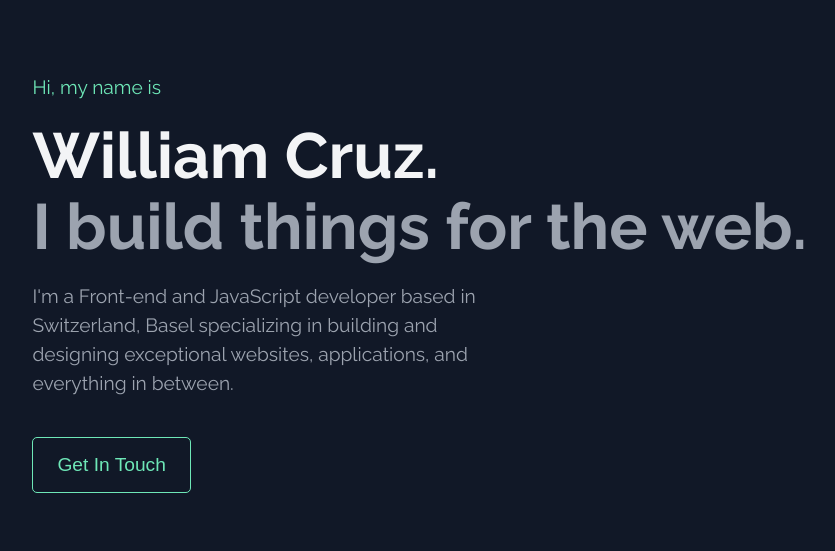
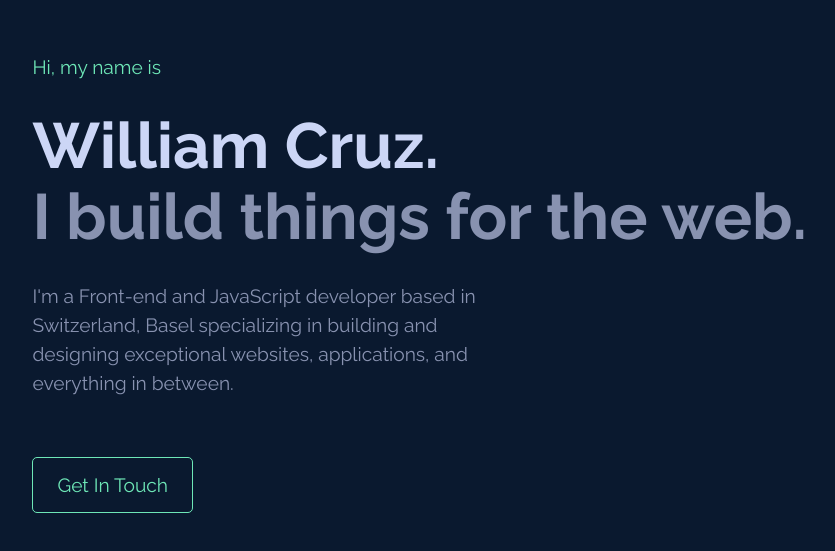
Before and after one commit to cruzentwickler/myportfolio, a Next.js app: page / in a window 1280 px wide. Shown: the part 117-668 px from the top of the page, without its empty margins (118-953 px from the left). Built offline with nearby package versions, Linux system fonts and the light colour scheme.

Commit message:
Cleaning the css colors variables

```diff
--- a/components/homePage/Hero.js
+++ b/components/homePage/Hero.js
@@ -27,16 +27,16 @@ const Hero = () => {
     <StyledHeroSection>
       <Container>
         <Paragraph color="primary">{greeting}</Paragraph>
-        <Spacer size={20} />
-        <Heading level={1} color="var(--color-white)" className="hero-heading">
+        <Spacer size={30} />
+        <Heading level={1} className="hero-heading">
           {title}
         </Heading>
         <Heading level={2} className="hero-heading">
           {subTitle}
         </Heading>
-        <Spacer size={20} />
+        <Spacer size={30} />
         <Paragraph maxW={40}>{content}</Paragraph>
-        <Spacer size={40} />
+        <Spacer size={60} />
         <Link href={`mailto:${email}`}>
           <Button>{btnText}</Button>
         </Link>
--- a/styles/Button.js
+++ b/styles/Button.js
@@ -5,8 +5,9 @@ const Wrapper = styled.button`
   border-radius: 5px;
   border: 1px solid var(--color-primary);
   color: var(--color-primary);
+  font-family: var(--font-primary);
+  font-size: var(--base-responsive-text);
   padding: 1rem 1.5rem;
-  font-size: var(--base-responsive-text);
 
   &:hover {
     cursor: pointer;
--- a/styles/GlobalStyle.js
+++ b/styles/GlobalStyle.js
@@ -3,27 +3,16 @@ import { createGlobalStyle } from 'styled-components'
 const GlobalStyle = createGlobalStyle`
     :root {
         /* colors */
-        --color-bg:  #111827;
+        --color-bg:  #0a192f;
 
         --color-primary: #6EE7B7;
         --color-primary-100:  rgba(100, 255, 218, 0.1);
-        --color-primary-200: ;
-        --color-primary-300: ;
 
-        --color-secondary: ;
-        --color-secondary-100: ;
-        --color-secondary-200: ;
-        --color-secondary-300: ;
-
-        --color-text:  #9CA3AF;
-        --color-text-100: ;
-        --color-text-200: ;
-        --color-text-300: ;
+        --color-text:   #8892b0;
+        --color-text-100: #a8b2d1;
+        --color-text-200: #ccd6f6;
 
         --color-white:  #F3F4F6;
-        --color-white-100: ;
-        --color-white-200: ;
-        --color-white-300: ;
 
         /* fonts */
         --font-primary: 'Raleway', sans-serif;
@@ -108,6 +97,10 @@ const GlobalStyle = createGlobalStyle`
         font-size: var(--base-responsive-heading);
     }
 
+    h1.hero-heading {
+        color: var(--color-text-200);
+    }
+
    p {
         font-size: var(--base-responsive-text);
    }
```
